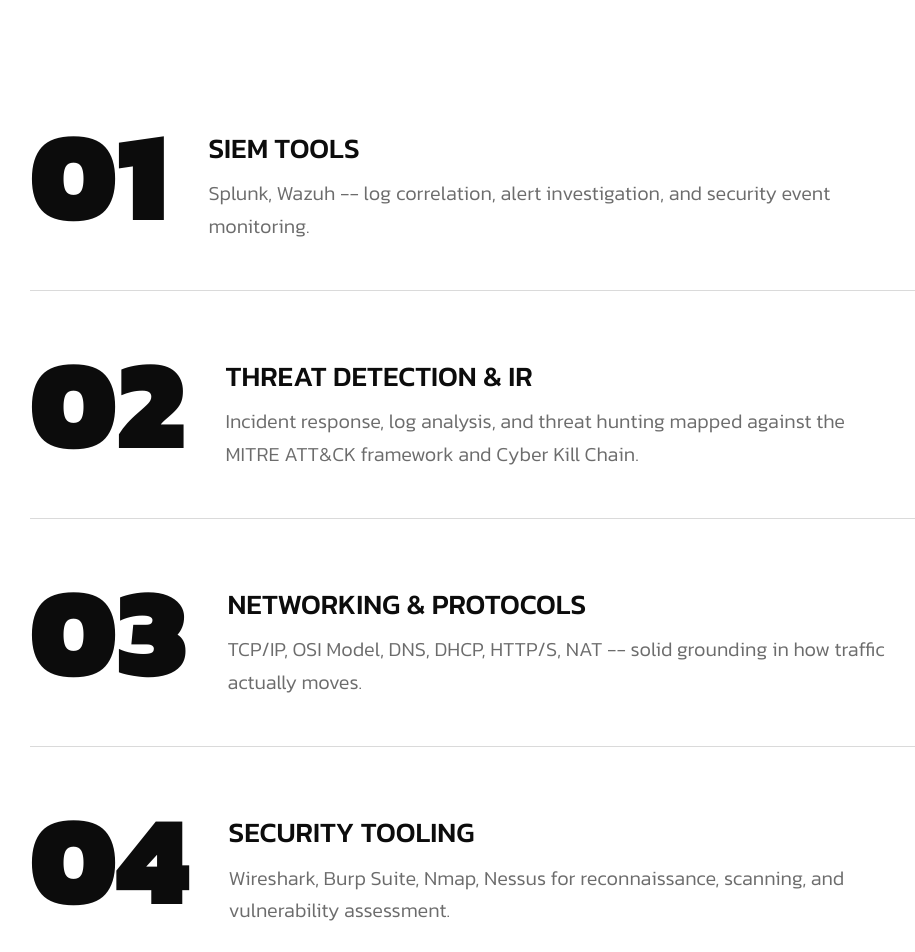
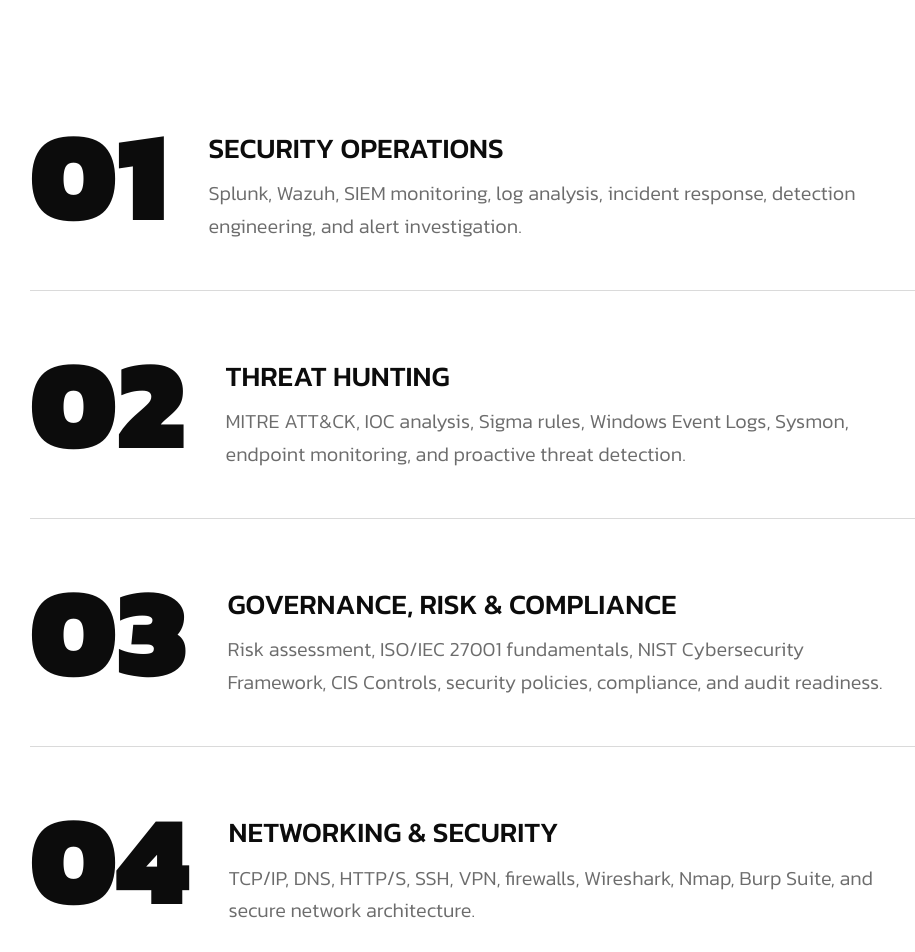
Before and after one commit to HARIPRAKASH805/portfolio, a React (Vite) app: page / in a window 1280 px wide. Shown: the part 2840-3792 px from the top of the page, without its empty margins (98-1013 px from the left). Built offline with nearby package versions, Linux system fonts and the light colour scheme.

Commit message:
Update ServicesSection.tsx

```diff
--- a/src/components/ServicesSection.tsx
+++ b/src/components/ServicesSection.tsx
@@ -2,30 +2,34 @@
 
 const SERVICES = [
   {
-    number: '01',
-    name: 'SIEM Tools',
-    description: 'Splunk, Wazuh -- log correlation, alert investigation, and security event monitoring.',
+    number: "01",
+    name: "Security Operations",
+    description:
+      "Splunk, Wazuh, SIEM monitoring, log analysis, incident response, detection engineering, and alert investigation.",
   },
   {
-    number: '02',
-    name: 'Threat Detection & IR',
+    number: "02",
+    name: "Threat Hunting",
     description:
-      'Incident response, log analysis, and threat hunting mapped against the MITRE ATT&CK framework and Cyber Kill Chain.',
+      "MITRE ATT&CK, IOC analysis, Sigma rules, Windows Event Logs, Sysmon, endpoint monitoring, and proactive threat detection.",
   },
   {
-    number: '03',
-    name: 'Networking & Protocols',
-    description: 'TCP/IP, OSI Model, DNS, DHCP, HTTP/S, NAT -- solid grounding in how traffic actually moves.',
+    number: "03",
+    name: "Governance, Risk & Compliance",
+    description:
+      "Risk assessment, ISO/IEC 27001 fundamentals, NIST Cybersecurity Framework, CIS Controls, security policies, compliance, and audit readiness.",
   },
   {
-    number: '04',
-    name: 'Security Tooling',
-    description: 'Wireshark, Burp Suite, Nmap, Nessus for reconnaissance, scanning, and vulnerability assessment.',
+    number: "04",
+    name: "Networking & Security",
+    description:
+      "TCP/IP, DNS, HTTP/S, SSH, VPN, firewalls, Wireshark, Nmap, Burp Suite, and secure network architecture.",
   },
   {
-    number: '05',
-    name: 'Governance, Risk & Compliance',
-    description: 'CIS benchmark compliance scans, system hardening, and security best-practice documentation.',
+    number: "05",
+    name: "Programming & Automation",
+    description:
+      "Python, PowerShell, Bash, Git, security scripting, automation, and VirtualBox lab environments.",
   },
 ];
 
```
